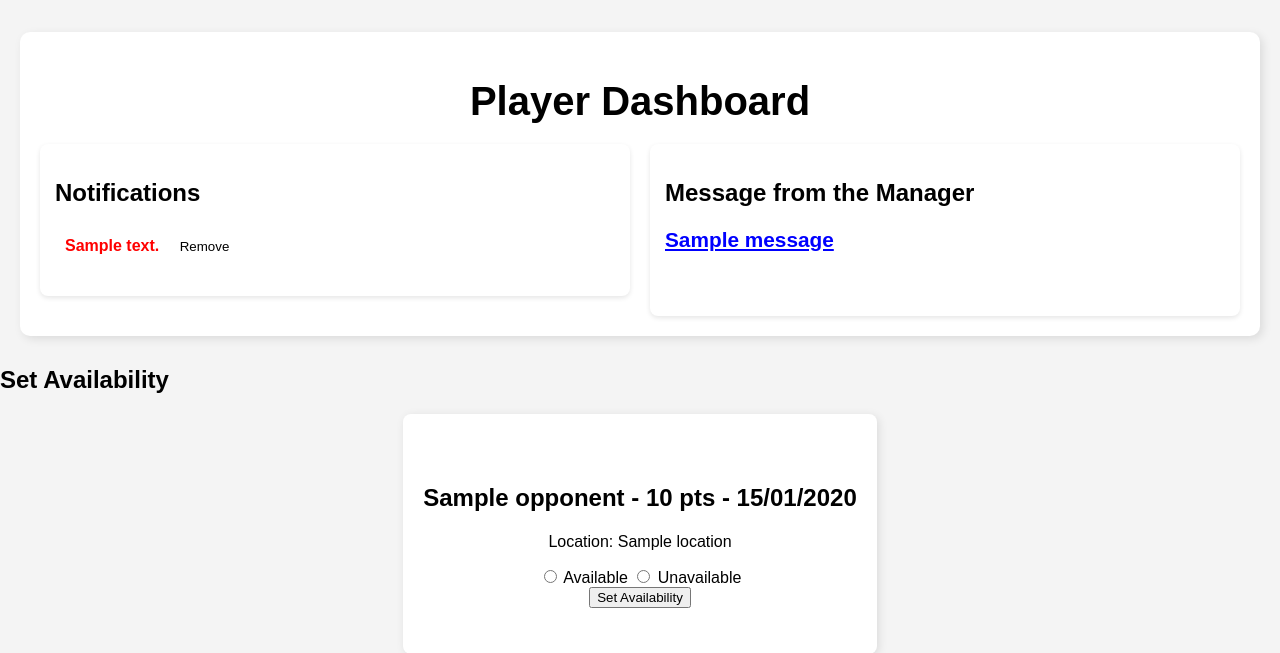
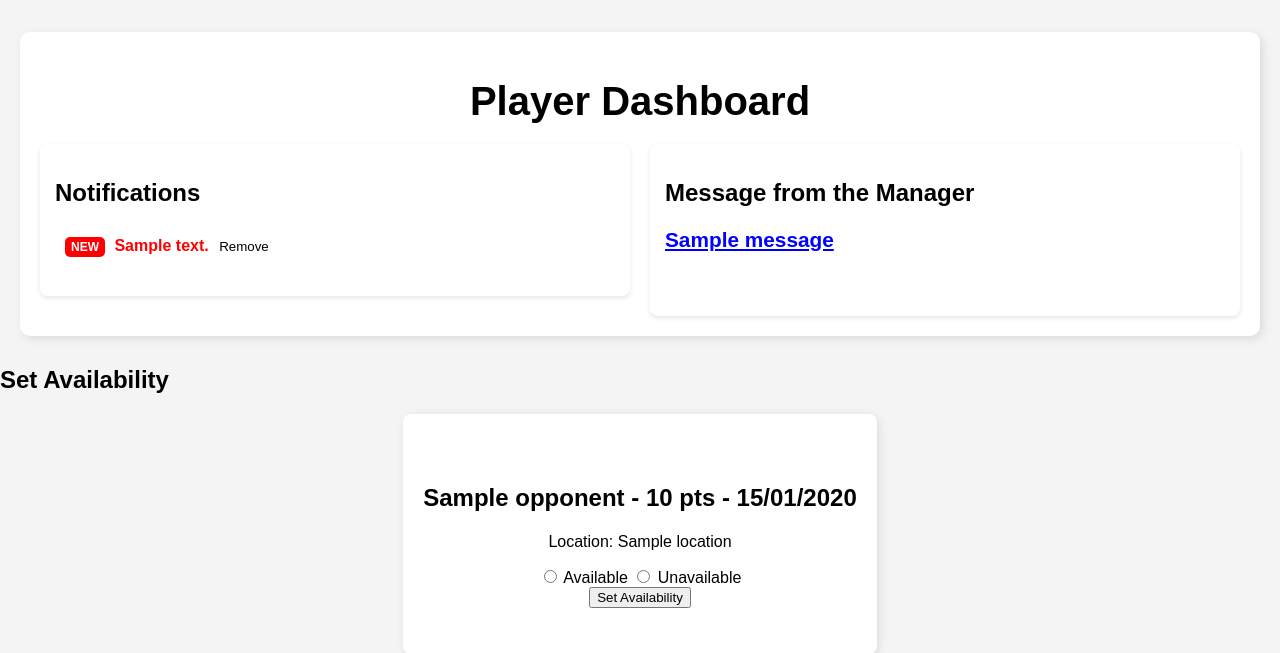
Before and after one commit to JLG-96/project4_cpd_site, a Django app: template cpd_site/team/templates/team/player_dashboard.html in a window 1280 px wide. Shown: the part 48-701 px from the top of the page. Run offline with Django 5.2, Linux system fonts and the light colour scheme; the template is opened without the code that fills it: most values are stand-ins (such as "Sample title", 1, 10 or a date in 2020); form fields are guessed from the names that the template uses.

Commit message:
added a 'new' tag next to the newest notification.

```diff
--- a/cpd_site/static/css/style.css
+++ b/cpd_site/static/css/style.css
@@ -872,6 +872,16 @@ details ul li {
     border-bottom: none;
 }
 
+.new-tag {
+    background-color: red;
+    color: white;
+    font-weight: bold;
+    font-size: 12px;
+    padding: 3px 6px;
+    border-radius: 5px;
+    margin-right: 5px;
+}
+
 @media (max-width: 768px) {
     .homepage-grid {
         grid-template-columns: 1fr;
--- a/cpd_site/team/templates/team/manager_dashboard.html
+++ b/cpd_site/team/templates/team/manager_dashboard.html
@@ -134,7 +134,7 @@
 
     <!-- Messages List (Right Side) -->
     <div class="message-list">
-        <h2 class="section-title">Messages</h2>
+        <h2 class="section-title">Sent Messages</h2>
 
         {% if sent_messages %}
             {% for message in sent_messages %}
--- a/cpd_site/team/templates/team/player_dashboard.html
+++ b/cpd_site/team/templates/team/player_dashboard.html
@@ -38,13 +38,14 @@
                 <ul class="notification-list">
                     {% for notification in notifications %}
                     <li class="{% if not notification.is_read %}new-notification{% endif %}">
-                            <span {% if forloop.first %}class="latest-notification"{% endif %}>
+                        {% if forloop.first %}
+                            <span class="new-tag">NEW</span>
+                        {% endif %}
                         {{ notification.message }}
-                            </span>
                         <form method="POST" action="{% url 'mark_notification_read' notification.id %}" style="display:inline;">
                             {% csrf_token %}
                             <input type="hidden" name="next" value="{% url 'player_dashboard' %}">
-                                <button type="submit" class="remove-btn">Remove</button>
+                            <button type="submit" style="background:none; border:none; color:black; cursor:pointer;">Remove</button>
                         </form>
                     </li>
                     {% endfor %}
```
Also changed, not shown: cpd_site/db.sqlite3. Lines whose indentation alone changed are shown as unchanged.
